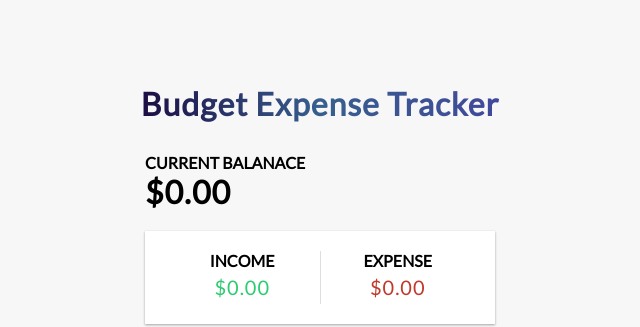
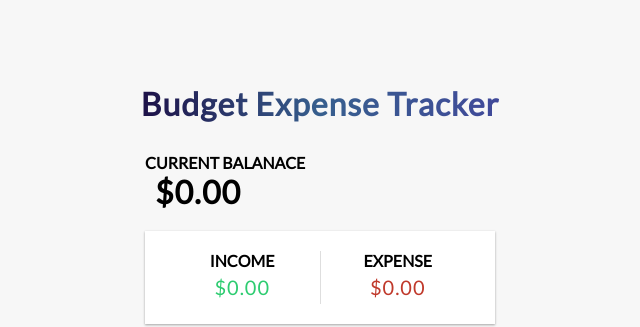
Before and after one commit to ericcxie/react-budget-expense-tracker, a React (Create React App) app: page / in a window 1280 px wide. Shown: the top 327 px of the page, without its empty margins (320-960 px from the left). Built offline with nearby package versions, Linux system fonts and the light colour scheme.

Commit message:
Update App.css

```diff
--- a/src/App.css
+++ b/src/App.css
@@ -34,6 +34,8 @@ body {
 h1 {
   letter-spacing: 1px;
   margin: 0;
+  padding-left: 10px;
+  padding-right: 10px;
 }
 
 h3 {
```
